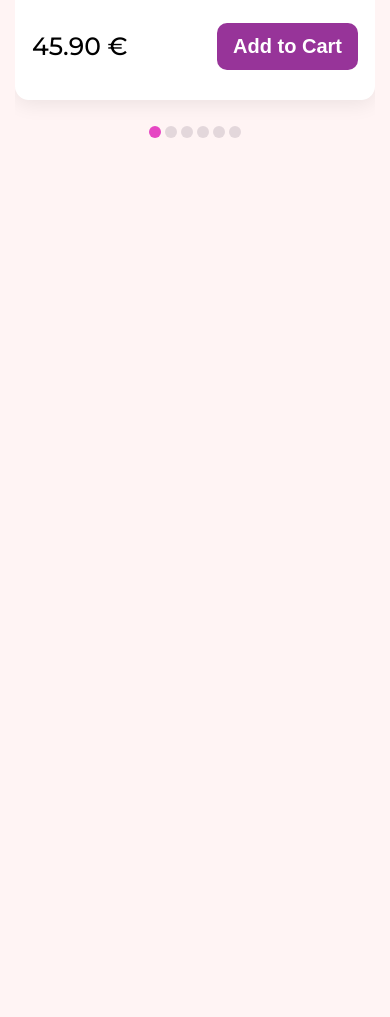
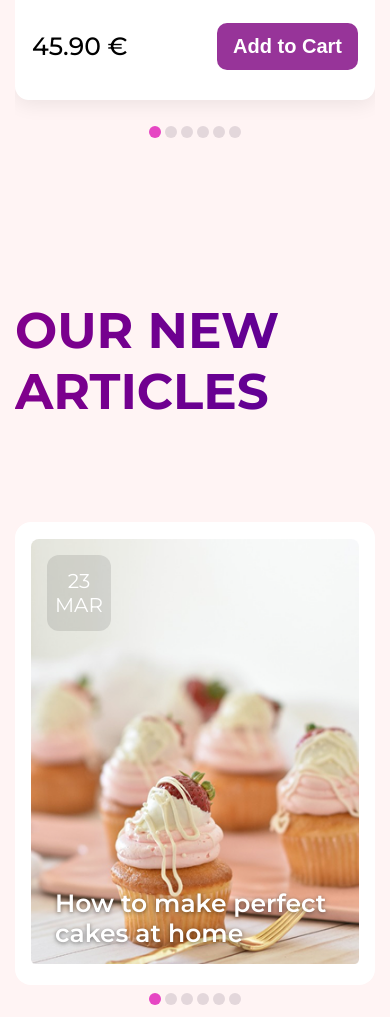
Before and after one commit to arturmazur5050-create/landing, a website built with Vite: page index.html in a window 390 px wide. Shown: the part 2666-3683 px from the top of the page. Before the commit the page ends 2966 px from the top, so only its background shows below. Built offline with nearby package versions, Linux system fonts and the light colour scheme.

Commit message:
Fix responsive swiper

```diff
--- a/index.html
+++ b/index.html
@@ -219,8 +219,78 @@
             </div>
             <div class="swiper-pagination"></div>
           </div>
-
-
+        </div>
+      </div>
+    </div>
+    <div class="articles">
+      <div class="container">
+        <div class="articles__header">
+        <h4 class="articles__title">OUR NEW ARTICLES</h4>
+        </div>
+        <div class="swiper articlesSwiper">
+          <div class="swiper-wrapper">
+            <div class="swiper-slide articles__slide">
+              <div class="articles__img">
+                <img src="articlesphoto.png" alt="" class="articles__photo">
+                <div class="articles__top">
+                  <p class="articles__date">23</p>
+                  <p class="articles__month">MAR</p>
+                </div>
+                <div class="articles__text">How to make perfect cakes at home</div>
+              </div>
+            </div>
+            <div class="swiper-slide articles__slide">
+              <div class="articles__img">
+                <img src="articlesphoto2.png" alt="" class="articles__photo">
+                <div class="articles__top">
+                  <p class="articles__date">23</p>
+                  <p class="articles__month">MAR</p>
+                </div>
+                <div class="articles__text">How to make perfect cakes at home</div>
+              </div>
+            </div>
+            <div class="swiper-slide articles__slide">
+              <div class="articles__img">
+                <img src="articlesphoto3.png" alt="" class="articles__photo">
+                <div class="articles__top">
+                  <p class="articles__date">23</p>
+                  <p class="articles__month">MAR</p>
+                </div>
+                <div class="articles__text">How to make perfect cakes at home</div>
+              </div>
+            </div>
+            <div class="swiper-slide articles__slide">
+              <div class="articles__img">
+                <img src="articlesphoto.png" alt="" class="articles__photo">
+                <div class="articles__top">
+                  <p class="articles__date">23</p>
+                  <p class="articles__month">MAR</p>
+                </div>
+                <div class="articles__text">How to make perfect cakes at home</div>
+              </div>
+            </div>
+            <div class="swiper-slide articles__slide">
+              <div class="articles__img">
+                <img src="articlesphoto2.png" alt="" class="articles__photo">
+                <div class="articles__top">
+                  <p class="articles__date">23</p>
+                  <p class="articles__month">MAR</p>
+                </div>
+                <div class="articles__text">How to make perfect cakes at home</div>
+              </div>
+            </div>
+            <div class="swiper-slide articles__slide">
+              <div class="articles__img">
+                <img src="articlesphoto3.png" alt="" class="articles__photo">
+                <div class="articles__top">
+                  <p class="articles__date">23</p>
+                  <p class="articles__month">MAR</p>
+                </div>
+                <div class="articles__text">How to make perfect cakes at home</div>
+              </div>
+            </div>
+          </div>
+          <div class="swiper-pagination"></div>
         </div>
       </div>
     </div>
--- a/src/main.js
+++ b/src/main.js
@@ -19,7 +19,7 @@ const swiper = new Swiper('.mySwiper', {
   slidesPerView: 1,
   slidesPerGroup: 1,
   spaceBetween: 16,
-
+  loop: true,
   pagination: {
     el: '.swiper-pagination',
     clickable: true,
@@ -37,3 +37,28 @@ const swiper = new Swiper('.mySwiper', {
     },
   },
 });
+
+const articlesSwiper = new Swiper('.articlesSwiper', {
+  modules: [Pagination],
+
+  slidesPerView: 1,
+  slidesPerGroup: 1,
+  spaceBetween: 16,
+  loop: true,
+
+  pagination: {
+    el: '.articlesSwiper .swiper-pagination',
+    clickable: true,
+  },
+  breakpoints: {
+    600: {
+      slidesPerView: 2,
+      spaceBetween: 20,
+    },
+
+    1024: {
+      slidesPerView: 3,
+      spaceBetween: 24,
+    },
+  },
+});
--- a/src/style.scss
+++ b/src/style.scss
@@ -56,3 +56,4 @@ body {
 @import './styles/_hero';
 @import './styles/_collection';
 @import './styles/_sellers';
+@import './styles/_articles';
--- /dev/null
+++ b/src/styles/_articles.scss
@@ -0,0 +1,74 @@
+.articles {
+
+    &__header {
+        display: flex;
+        justify-content: center;
+    }
+
+    &__title {
+        margin-bottom: 100px;
+        font-size: 50px;
+        background: linear-gradient(90deg, #81008C 0%, #540096 100%);
+        -webkit-background-clip: text;
+        -webkit-text-fill-color: transparent;
+    }
+
+    &__img {
+        position: relative;
+        overflow: hidden;
+        border-radius: 8px;
+    }
+
+    &__slide {
+        background-color: #ffff;
+        padding: 17px 16px;
+        border-radius: 16px;
+    }
+
+    &__photo {
+        width: 100%;
+        height: 100%;
+        object-fit: cover;
+    }
+
+    &__top {
+        display: flex;
+        flex-direction: column;
+        text-align: center;
+        position: absolute;
+        top: 16px;
+        left: 16px;
+        background: rgba(0, 0, 0, 0.10);
+        border-radius: 12px;
+        padding: 14px 8px;
+        color: white;
+        font-size: 20px;
+    }
+
+    &__text {
+        position: absolute;
+        bottom: 0;
+        left: 0;
+        width: 100%;
+        padding: 20px 24px;
+        color: #fff;
+        font-size: 25px;
+        max-width: 333px;
+        font-weight: 600;
+          text-shadow: 0 1px 4px rgba(0, 0, 0, 0.5);
+    }
+}
+
+.articles__slide {
+    margin-bottom: 32px;
+
+}
+
+
+.articlesSwiper {
+    --swiper-pagination-color: #e646c3;
+    --swiper-pagination-bullet-inactive-color: #b8adb6;
+    --swiper-pagination-bullet-inactive-opacity: 0.4;
+    --swiper-pagination-bullet-size: 12px;
+    --swiper-pagination-bullet-horizontal-gap: 2px;
+}
```
Also changed, not shown: articlesphoto.png (added), articlesphoto2.png (added), articlesphoto3.png (added), 1 other file.
